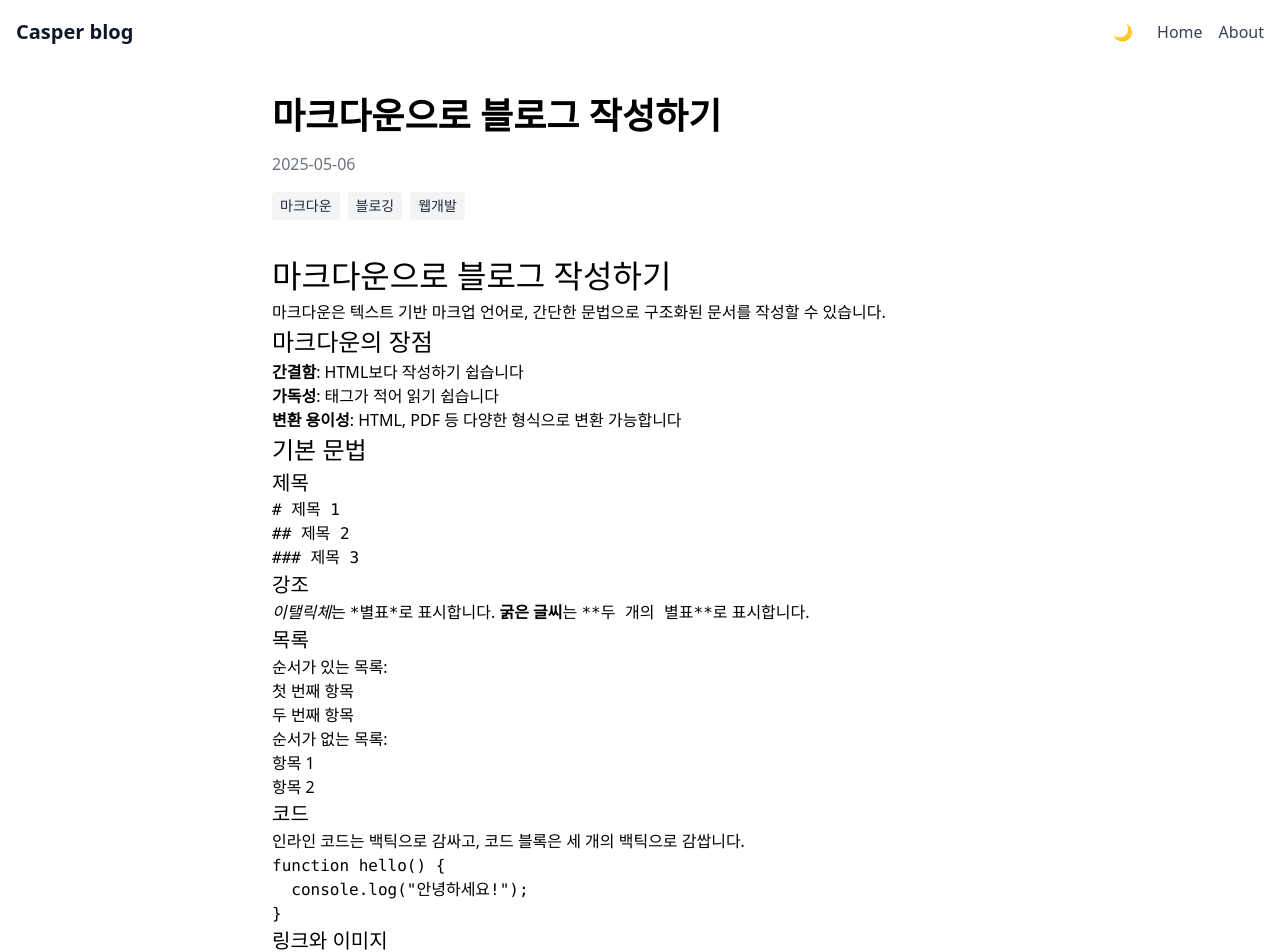
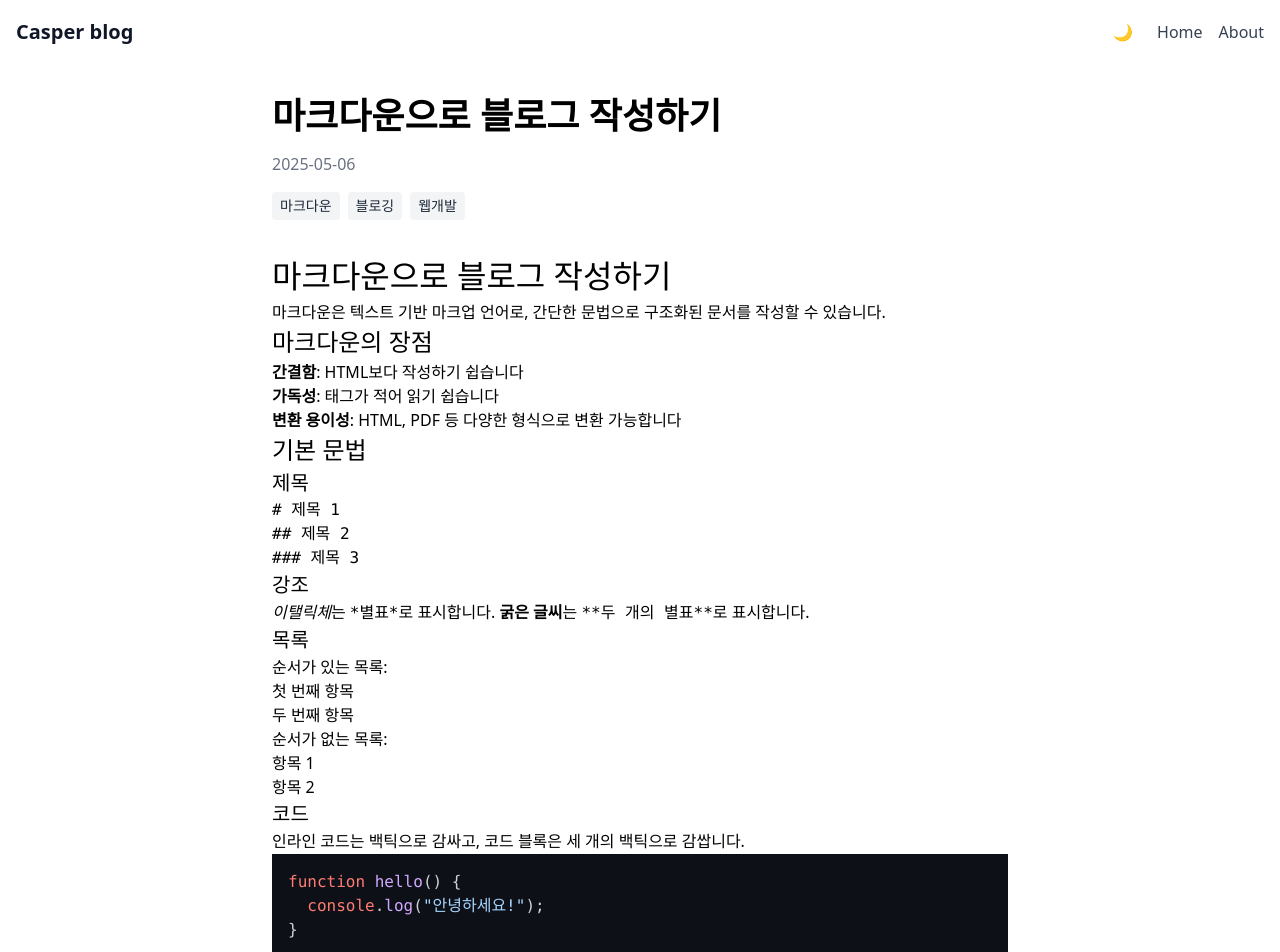
Before and after one commit to 7loro/7loro.github.io, a Next.js app: page /posts/sample-markdown-post in a window 1280 px wide. Shown: the top 952 px of the page. Built offline with nearby package versions, Linux system fonts and the light colour scheme.

Commit message:
apply code highlight

```diff
--- a/package.json
+++ b/package.json
@@ -14,7 +14,9 @@
     "next-mdx-remote": "^5.0.0",
     "next-themes": "^0.4.6",
     "react": "^19.0.0",
-    "react-dom": "^19.0.0"
+    "react-dom": "^19.0.0",
+    "rehype-highlight": "^7.0.2",
+    "remark-gfm": "^4.0.1"
   },
   "devDependencies": {
     "@eslint/eslintrc": "^3",
@@ -24,6 +26,7 @@
     "@types/react-dom": "^19",
     "eslint": "^9",
     "eslint-config-next": "15.3.1",
+    "highlight.js": "^11.11.1",
     "tailwindcss": "^4",
     "typescript": "^5"
   }
--- a/src/app/globals.css
+++ b/src/app/globals.css
@@ -22,3 +22,8 @@
 .prose h3 {
   font-size: 1.25em;
 }
+
+/* highlight.js 테마 CSS 임포트 */
+/* node_modules/highlight.js/styles/ 폴더에서 원하는 테마 선택 */
+/* 예시: github-dark.css 테마 */
+@import 'highlight.js/styles/github-dark.css';
--- a/src/components/PostDetail.tsx
+++ b/src/components/PostDetail.tsx
@@ -2,6 +2,9 @@ import fs from 'fs';
 import path from 'path';
 import matter from 'gray-matter';
 import { MDXRemote } from 'next-mdx-remote/rsc';
+// Remark 및 Rehype 플러그인 임포트
+import remarkGfm from 'remark-gfm'; // GFM 문법 지원
+import rehypeHighlight from 'rehype-highlight'; // 코드 하이라이팅 (highlight.js 사용)
 
 interface PostDetailProps {
     id: string;
@@ -15,6 +18,13 @@ export default function PostDetail({ id }: PostDetailProps) {
     // 메타데이터와 콘텐츠 분리
     const { data, content } = matter(fileContents);
     const { title, date, tags } = data;
+
+    const options = {
+        mdxOptions: {
+            remarkPlugins: [remarkGfm],
+            rehypePlugins: [rehypeHighlight],
+        }
+    }
 
     return (
         <div className="container mx-auto px-4 py-8 max-w-3xl">
@@ -30,7 +40,9 @@ export default function PostDetail({ id }: PostDetailProps) {
             </div>
 
             <div className="prose prose-lg max-w-none dark:prose-invert">
-                <MDXRemote source={content} />
+                <MDXRemote
+                    options={options}
+                    source={content} />
             </div>
         </div>
     );
```
Also changed, not shown: 1 other file (tests, documents, lock files or other folders).
